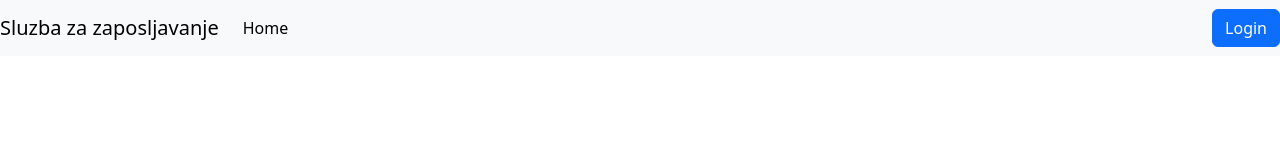
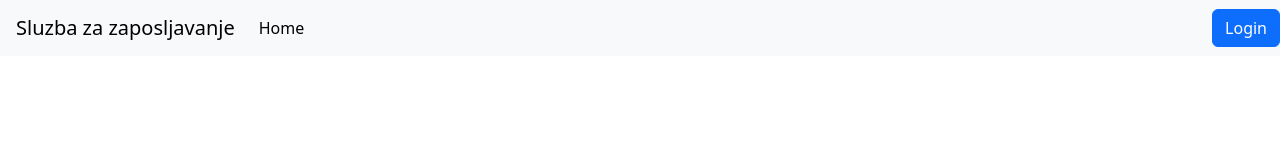
Before and after one commit to euprava-tim10/szz-front, an Angular app: page /home in a window 1280 px wide. Shown: the top 160 px of the page. Built offline with nearby package versions, Linux system fonts and the light colour scheme.

Commit message:
navbar margin

```diff
--- a/src/app/components/navbar/navbar.component.html
+++ b/src/app/components/navbar/navbar.component.html
@@ -1,5 +1,5 @@
 <nav class="navbar navbar-expand-lg navbar-light bg-light">
-  <span class="navbar-brand" href="#">Sluzba za zaposljavanje</span>
+  <span class="navbar-brand ms-3" href="#">Sluzba za zaposljavanje</span>
   <div class="collapse navbar-collapse" id="navbarNav">
     <ul class="navbar-nav">
       <li class="nav-item active">
@@ -9,6 +9,6 @@
   </div>
   <div class="bg-light clearfix">
     <a href="http://localhost:9090/authorize?redirect_uri=localhost%3A4200%2Fredirect&service=szz" *ngIf="!isLoggedIn()" type="button" class="btn btn-primary btn-navbar float-right">Login</a>
-    <button (click)="logout()" *ngIf="isLoggedIn()" type="button" class="btn btn-danger btn-navbar float-right">Logout</button>
+    <button (click)="logout()" *ngIf="isLoggedIn()" type="button" class="btn btn-danger btn-navbar float-right me-2">Logout</button>
   </div>
 </nav>
```
